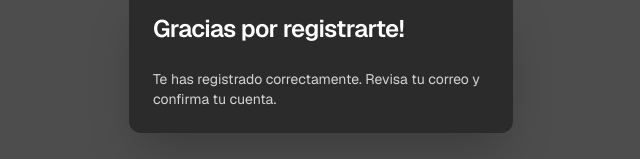
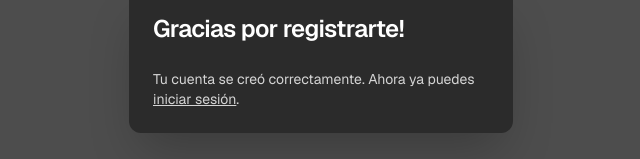
Before and after one commit to ItsLouis30/Tempo-App, a Next.js app: page /auth/sign-up-success in a window 1280 px wide. Shown: the part 339-498 px from the top of the page, without its empty margins (319-959 px from the left). Built offline with nearby package versions, Linux system fonts and the light colour scheme; no server answers.

Commit message:
Pantalla post registro (momentaneo)

```diff
--- a/app/auth/sign-up-success/page.tsx
+++ b/app/auth/sign-up-success/page.tsx
@@ -1,3 +1,4 @@
+import Link from "next/link";
 import {
   Card,
   CardContent,
@@ -19,7 +20,13 @@ export default function Page() {
             </CardHeader>
             <CardContent>
               <p className="text-sm text-white opacity-80">
-                Te has registrado correctamente. Revisa tu correo y confirma tu cuenta.
+                Tu cuenta se creó correctamente. Ahora ya puedes{" "}
+                <Link
+                  href="/auth/login"
+                  className="underline hover:text-blue-400 transition-colors"
+                >
+                  iniciar sesión
+                </Link>.
               </p>
             </CardContent>
           </Card>
```
